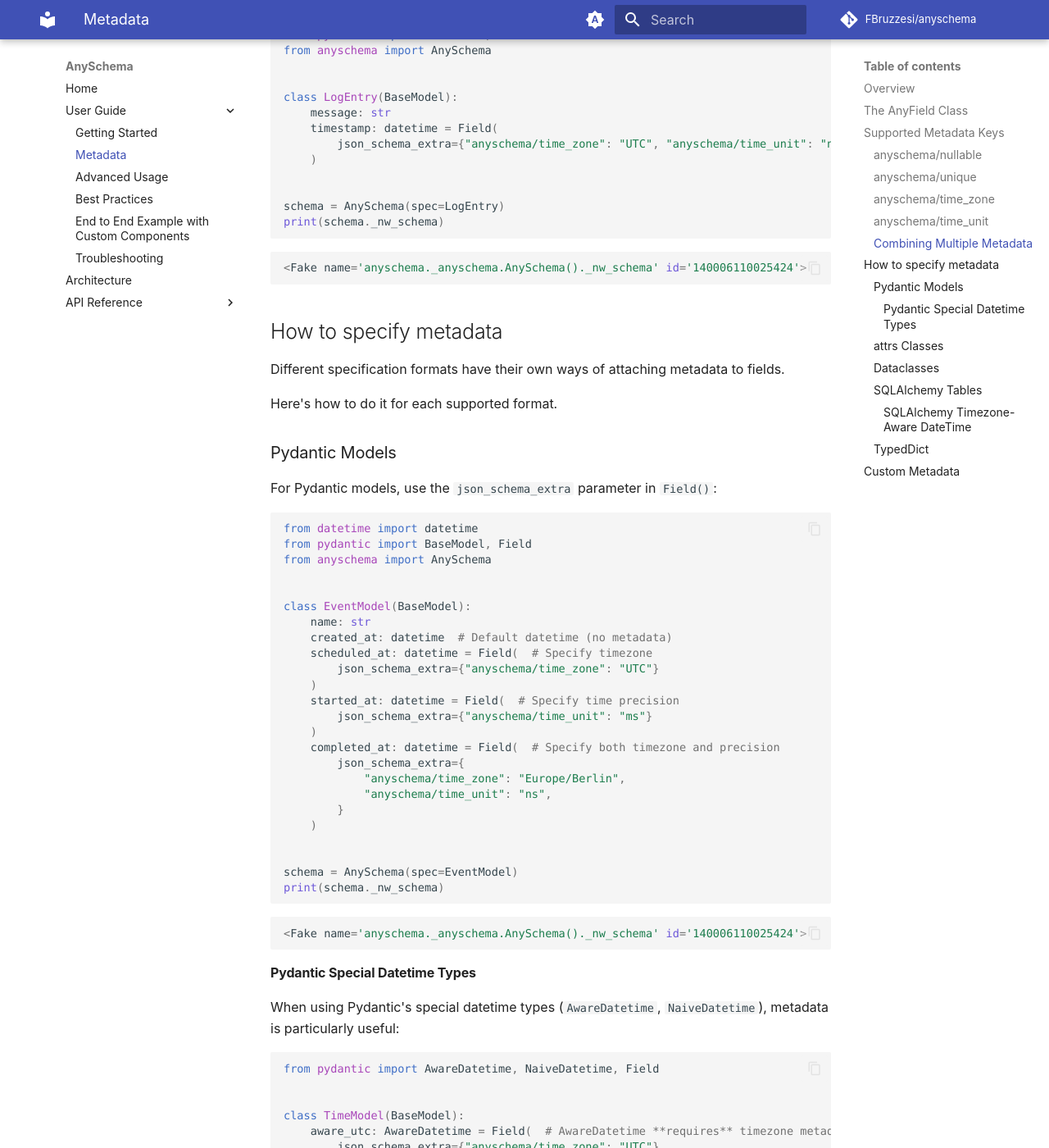
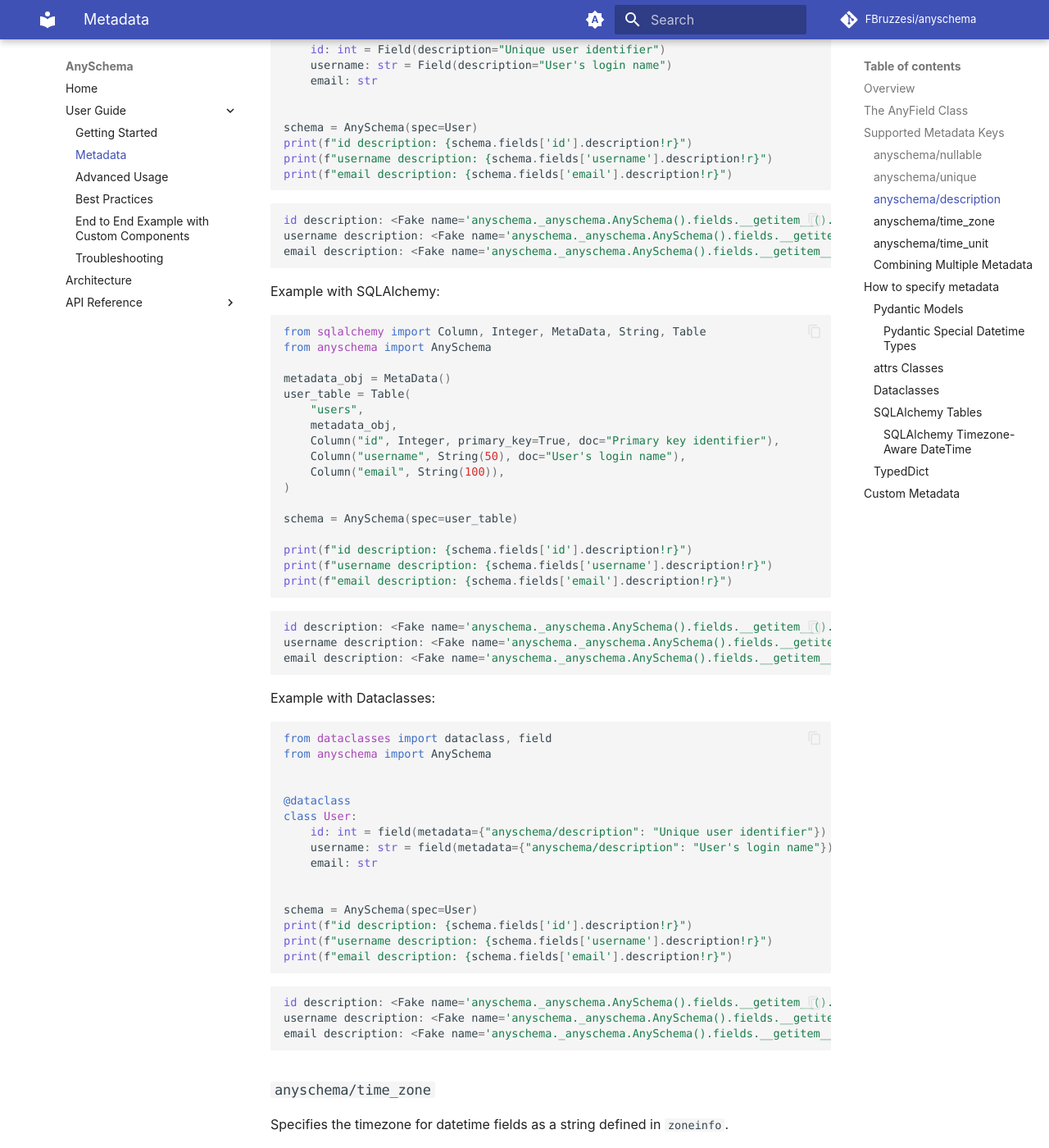
Before and after one commit to FBruzzesi/anyschema, an MkDocs documentation site: the page built from docs/user-guide/metadata.md, in a window 1280 px wide and 1400 px high, scrolled down 4807 px. Shown: the whole window at 82% size. Built offline with MkDocs 1.6.1 and Material for MkDocs 9.7.7, drawn with Linux system fonts in a browser that asks for light colours; comment, search, counter and statistics services are not loaded; some of the changed text lies outside the part shown.

Commit message:
support description metadata

````diff
--- a/docs/user-guide/metadata.md
+++ b/docs/user-guide/metadata.md
@@ -16,6 +16,7 @@
 
 * `"anyschema/nullable"`: Specifies whether the field can contain null values.
 * `"anyschema/unique"`: Specifies whether all values in the field must be unique.
+* `"anyschema/description"`: Provides a human-readable description of the field.
 * `"anyschema/time_zone"`: Specifies timezone for datetime fields.
 * `"anyschema/time_unit"`: Specifies time precision for datetime fields (default: `"us"`).
 
@@ -30,6 +31,7 @@
 * `dtype`: The Narwhals data type
 * `nullable`: Whether the field accepts null values
 * `unique`: Whether values must be unique
+* `description`: Human-readable field description
 * `metadata`: Custom metadata dictionary (excluding `anyschema/*` keys)
 
 You can access these fields through the `fields` attribute:
@@ -170,6 +172,82 @@
 
 print(f"username unique (from SQLAlchemy): {schema.fields['username'].unique}")
 print(f"email unique (overridden by metadata): {schema.fields['email'].unique}")
+```
+
+### `anyschema/description`
+
+Provides a human-readable description of the field's purpose or content.
+
+* Applicable to: All field types
+* Default: `None`
+* Values: Any string value
+
+**Automatic extraction from:**
+
+1. **Pydantic**: The `description` parameter of `Field()` is automatically extracted
+2. **SQLAlchemy**: The `doc` parameter of `Column()` or `mapped_column()` is automatically extracted
+3. **Dataclasses (Python 3.14+)**: The `doc` parameter of `field()` is automatically extracted
+4. **Explicit metadata**: Set `"anyschema/description"` in field metadata
+
+Example with Pydantic:
+
+```python exec="true" source="above" result="python" session="description-pydantic"
+from pydantic import BaseModel, Field
+from anyschema import AnySchema
+
+
+class User(BaseModel):
+    id: int = Field(description="Unique user identifier")
+    username: str = Field(description="User's login name")
+    email: str
+
+
+schema = AnySchema(spec=User)
+print(f"id description: {schema.fields['id'].description!r}")
+print(f"username description: {schema.fields['username'].description!r}")
+print(f"email description: {schema.fields['email'].description!r}")
+```
+
+Example with SQLAlchemy:
+
+```python exec="true" source="above" result="python" session="description-sqlalchemy"
+from sqlalchemy import Column, Integer, MetaData, String, Table
+from anyschema import AnySchema
+
+metadata_obj = MetaData()
+user_table = Table(
+    "users",
+    metadata_obj,
+    Column("id", Integer, primary_key=True, doc="Primary key identifier"),
+    Column("username", String(50), doc="User's login name"),
+    Column("email", String(100)),
+)
+
+schema = AnySchema(spec=user_table)
+
+print(f"id description: {schema.fields['id'].description!r}")
+print(f"username description: {schema.fields['username'].description!r}")
+print(f"email description: {schema.fields['email'].description!r}")
+```
+
+Example with Dataclasses:
+
+```python exec="true" source="above" result="python" session="description-dataclass"
+from dataclasses import dataclass, field
+from anyschema import AnySchema
+
+
+@dataclass
+class User:
+    id: int = field(metadata={"anyschema/description": "Unique user identifier"})
+    username: str = field(metadata={"anyschema/description": "User's login name"})
+    email: str
+
+
+schema = AnySchema(spec=User)
+print(f"id description: {schema.fields['id'].description!r}")
+print(f"username description: {schema.fields['username'].description!r}")
+print(f"email description: {schema.fields['email'].description!r}")
 ```
 
 ### `anyschema/time_zone`
````
Also changed, not shown: docs/user-guide/getting-started.md (+20 -1 lines), 2 other files.
